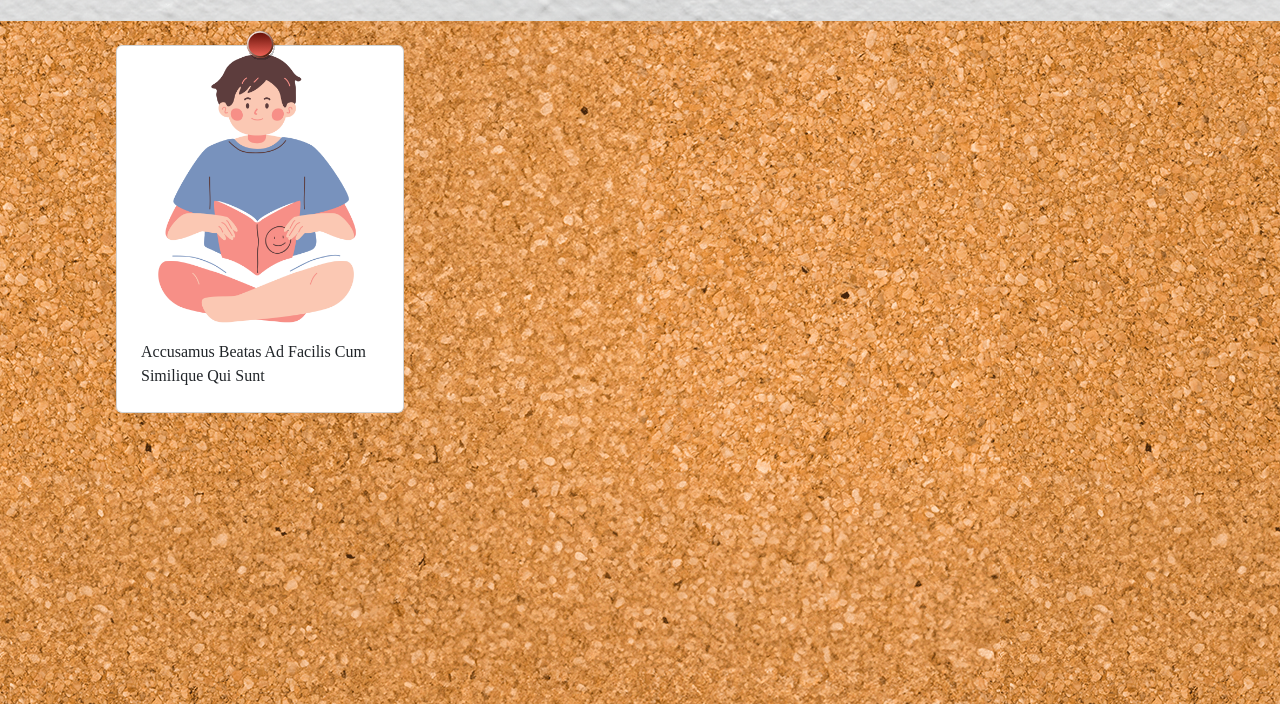
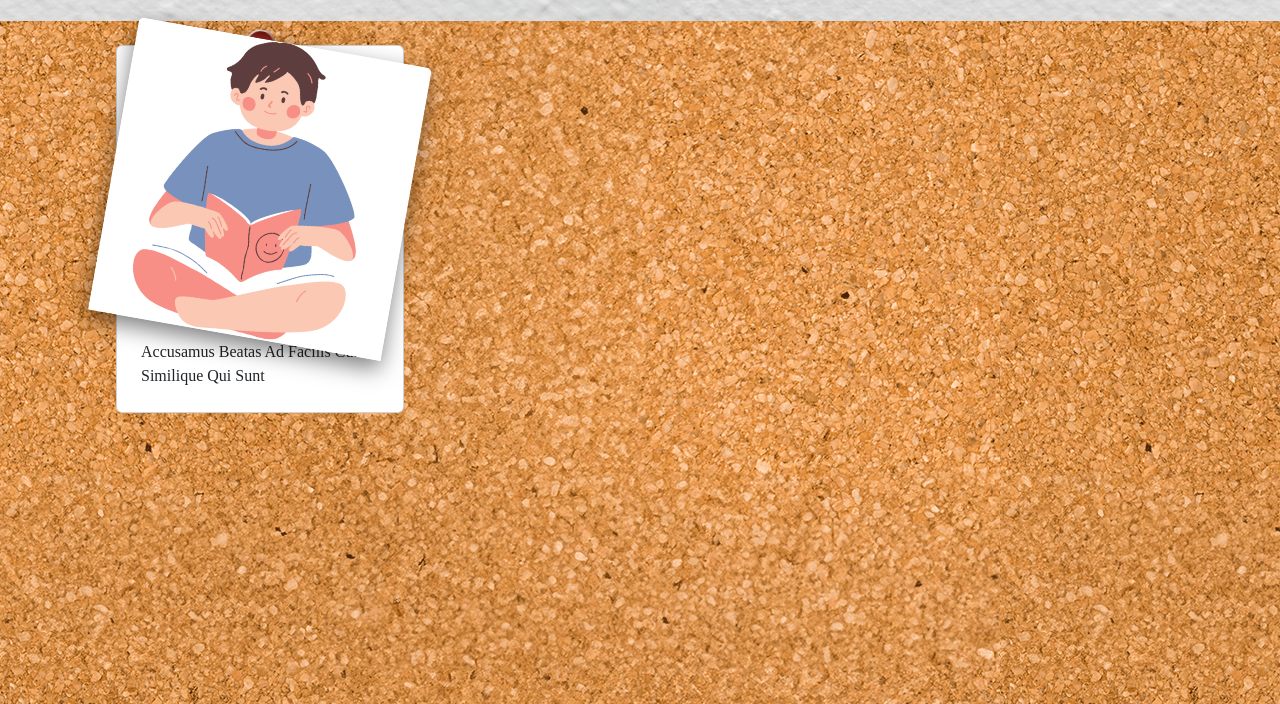
Before and after one commit to federico-quintieri/js-photo-blog, a plain HTML site: page index.html in a window 1280 px wide. In both pictures the pointer is over the picture 260 px from the left and 141 px from the top of the page. Shown: the part 96-800 px from the top of the page. Drawn offline with nearby package versions, Linux system fonts and the light colour scheme; no server answers; a web font is replaced by a local one.

Commit message:
feat: added hover effects

```diff
--- a/CSS/styles.css
+++ b/CSS/styles.css
@@ -48,13 +48,23 @@ main {
   /* margin-top: 30vh; */
 }
 
+/* Applichiamo stile alle immagini del div modal */
 #img-in-modal {
-  /* Makes the image responsive */
   width: 100%;
-  /* Fixes the height */
   height: 300px;
-  /* Ensures the image covers the area without distortion */
   object-fit: cover;
+}
+
+/* Effetti over sulle immagini nelle card */
+.card:hover img {
+  /* Transitions serve per rendere fluido il movimento */
+  transition: transform 0.4s ease, box-shadow 0.4s ease;
+  cursor: pointer;
+
+  /* Transform modifiche la grandezza e la rotazione dell'immagine */
+  transform: scale(1.1) rotate(10deg);
+  /* box-shadow aggiunge l'ombra sotto */
+  box-shadow: 0 8px 20px rgba(0, 0, 0, 0.5);
 }
 
 /* Responsive title */
```
